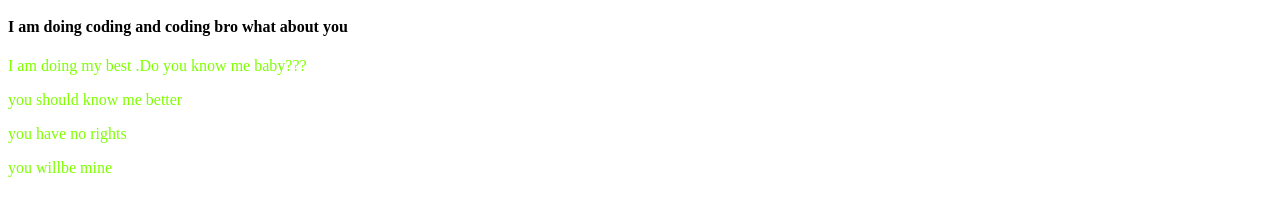
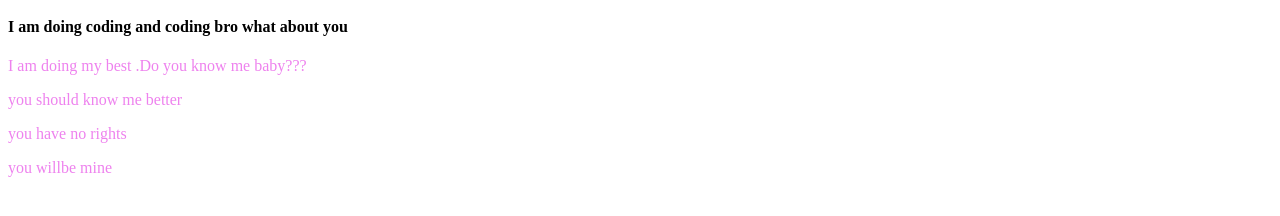
Before and after one commit to nasrinjahan123/my-first-repo, a plain HTML site: page firstgit .html in a window 1280 px wide. Shown: the part 152-368 px from the top of the page. Drawn offline with Linux system fonts and the light colour scheme.

Commit message:
style.css

```diff
--- a/style.css
+++ b/style.css
@@ -1,5 +1,5 @@
 p{
-    color:chartreuse;
+    color:violet;
 }
 h1{
     background-color: chartreuse;
```
